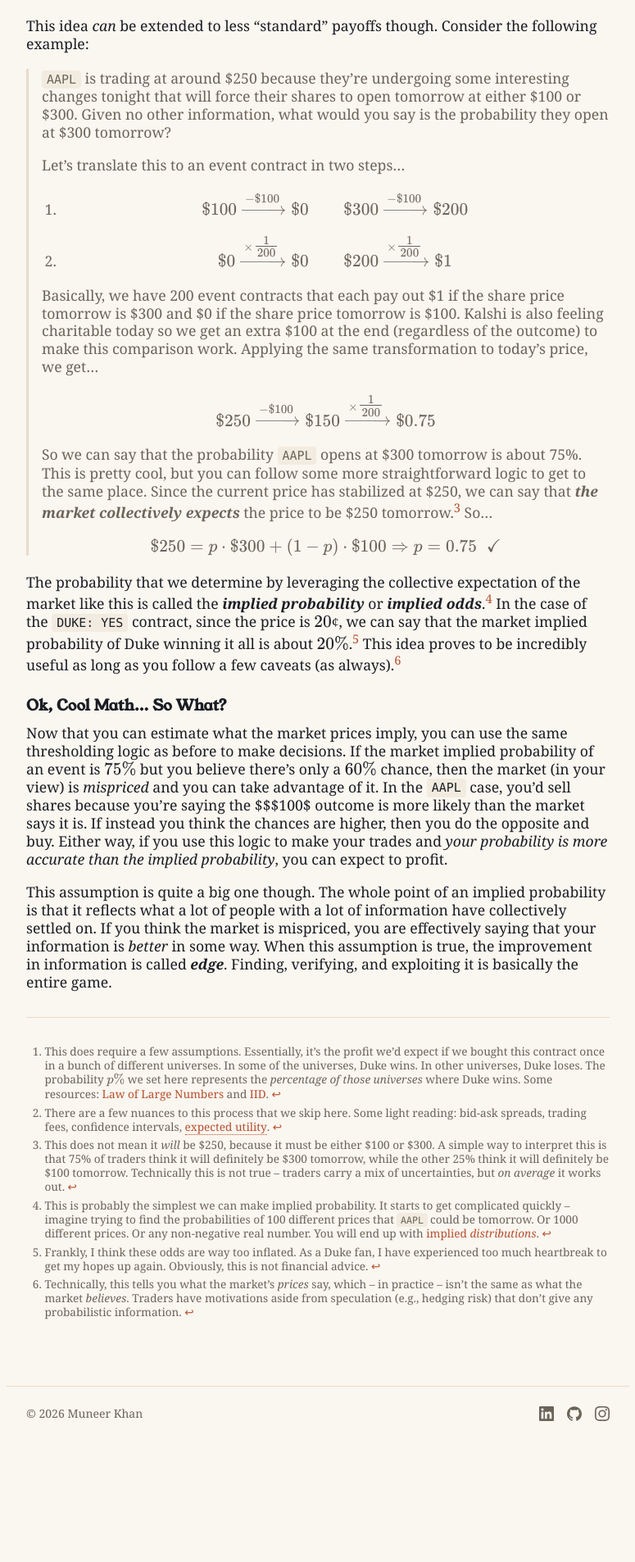
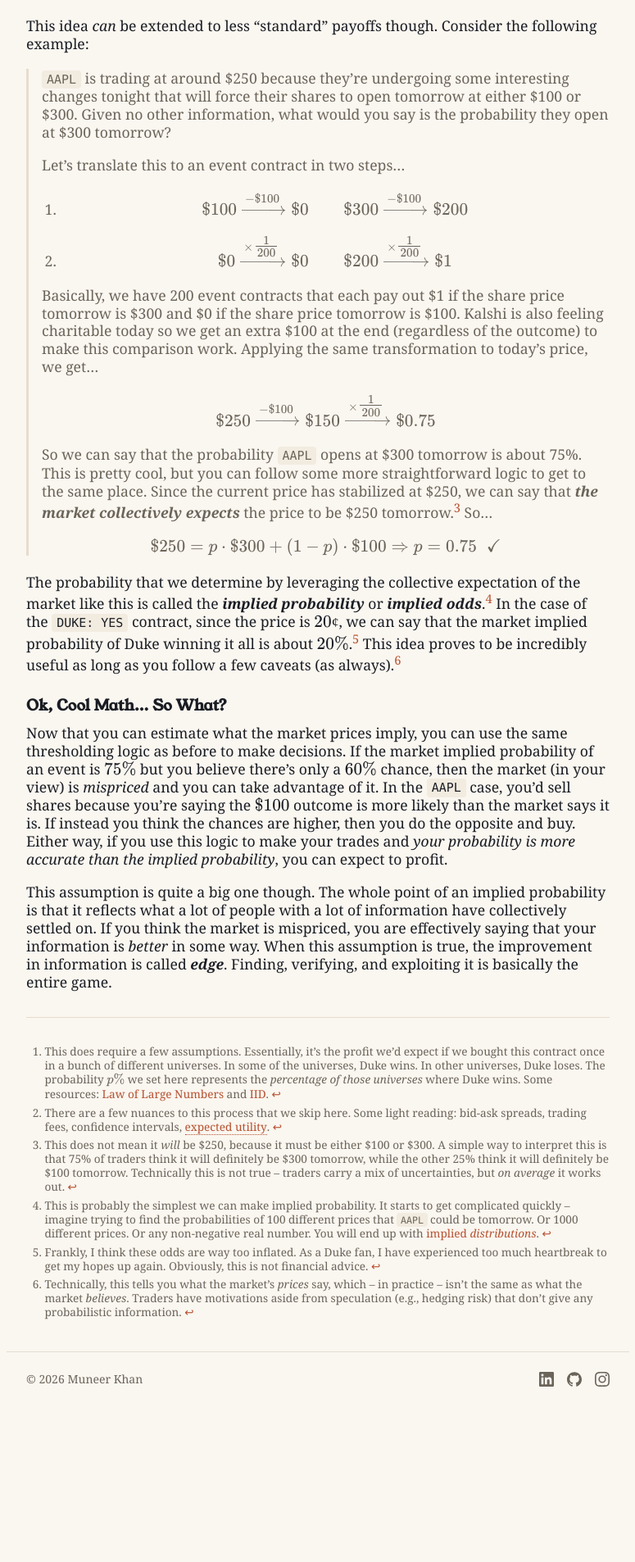
Before and after one commit to munkhan3/munkhan3.github.io, a Jekyll site: the page built from blogs/probability/how-to-put-your-money-where-your-mouth-is.md, in a window 1280 px wide. Shown: the part 1428-3334 px from the top of the page at 82% size, without its empty margins (252-1027 px from the left). Built offline with Jekyll 4.4.1, drawn with Linux system fonts in a browser that asks for light colours; some web fonts are replaced; after the commit the page ends 3160 px from its top, so only the background shows below that.

Commit message:
changes to footnote ui

```diff
--- a/_layouts/default.html
+++ b/_layouts/default.html
@@ -5,7 +5,8 @@
 </head>
 <body>
   {% include nav.html %}
-  <main>
+  {% comment %} Posts end on the note list, which needs less room above the footer than the other pages do {% endcomment %}
+  <main{% if page.layout == "blog-post" %} class="main-post"{% endif %}>
     {{ content }}
   </main>
   {% include footer.html %}
--- a/assets/css/styles.css
+++ b/assets/css/styles.css
@@ -137,6 +137,11 @@
 .site-nav-links a:hover { color: var(--color-text); text-decoration: none; }
 
 main { min-height: 60vh; padding-bottom: 4rem; }
+
+/* A post ends on the footnote list, which already reads as a closing block, so it does not
+   need the full site gutter above the footer. 2.5rem lands the gap below the list a little
+   wider than the 2rem rule above it, so the block closes rather than feeling clipped. */
+.main-post { padding-bottom: 2.5rem; }
 
 /* Footer */
 .site-footer {
@@ -389,6 +394,11 @@
 
 .footnotes li p { margin: 0; }
 
+/* Nothing follows the note list, so its trailing margin is dead space. Both are needed:
+   the last li's margin would otherwise just collapse through the ol in its place. */
+.footnotes ol { margin-bottom: 0; }
+.footnotes li:last-child { margin-bottom: 0; }
+
 /* Margin notes
    footnotes.js copies each footnote next to its marker; see there for the three placements.
    Defaults to the popup, which footnotes.js positions inline — the margin and phone rules
@@ -397,6 +407,11 @@
 
 .sidenote {
   position: absolute;
+  /* Pinned rather than left at its static position. A hidden note still takes part in
+     layout, and at the static position — the end of the post, where it is appended — the
+     tallest one overhung the footer and added dead scroll to the page. footnotes.js
+     overwrites this with the real offset before showing the note. */
+  top: 0;
   left: 0;
   width: 250px;
   max-width: calc(100% - 2rem);
@@ -431,12 +446,23 @@
 .sidenote p + p { margin-top: 0.5rem; }
 
 /* Wide enough that the note clears the text column: 760px of column plus a 230px note and
-   its gap on the right. Below this it stays a popup. */
+   its gap either side. Below this it stays a popup. footnotes.js picks the side per marker,
+   so a note never crosses the column to reach its own reference. */
 @media (min-width: 1240px) {
   .sidenote {
-    left: calc(100% + 20px);
     width: 230px;
     max-width: none;
+  }
+
+  .sidenote-right { left: calc(100% + 20px); }
+
+  /* Mirrored, so the accent edge always faces the text it belongs to */
+  .sidenote-left {
+    left: auto;
+    right: calc(100% + 20px);
+    border-left: 1px solid var(--color-border);
+    border-right: 3px solid var(--color-accent);
+    border-radius: 8px 0 0 8px;
   }
 }
 
--- a/assets/js/footnotes.js
+++ b/assets/js/footnotes.js
@@ -18,6 +18,8 @@
   var PHONE = window.matchMedia("(max-width: 600px)");
   var TOUCH = window.matchMedia("(hover: none)");
   var TAP_WINDOW = 10000;
+  var LINGER_MARGIN = 3000;
+  var LINGER_NEAR = 220;
 
   var pairs = [];
   var open = null;
@@ -44,6 +46,8 @@
 
   function place(pair) {
     var note = pair.note;
+    note.classList.remove("sidenote-left", "sidenote-right");
+
     // Phone placement is a fixed sheet, entirely CSS. Clearing the inline values left by a
     // previous popup is what lets those rules apply.
     if (PHONE.matches) {
@@ -54,10 +58,16 @@
     var box = content.getBoundingClientRect();
     var mark = pair.ref.getBoundingClientRect();
     if (MARGIN.matches) {
-      // Aligned with the marker's own line. Only `left` comes from CSS here — leaving `top`
-      // unset would drop the note at its static position, the far end of the post.
+      // Aligned with the marker's own line. Only the horizontal side comes from CSS here —
+      // leaving `top` unset would drop the note at its static position, the far end of
+      // the post.
       note.style.top = mark.top - box.top - 4 + "px";
       note.style.left = "";
+      // The note goes in whichever margin the marker is nearer, so the eye travels the
+      // shorter distance. Both margins are the same width, the column being centred, so
+      // one breakpoint covers either side.
+      var onLeft = mark.left + mark.width / 2 < window.innerWidth / 2;
+      note.classList.add(onLeft ? "sidenote-left" : "sidenote-right");
       return;
     }
     note.style.top = mark.bottom - box.top + 10 + "px";
@@ -85,11 +95,13 @@
     open = null;
   }
 
-  // Notes can carry links, so the pointer has to be able to cross the gap into one without
-  // the marker's mouseleave closing it on the way.
+  // Notes can carry links, so the pointer has to be able to reach one without the marker's
+  // mouseleave closing it on the way. A margin note is a deliberate trip across the gutter,
+  // well past the few hundred ms that bridging a popup sitting under the marker needs — and
+  // it costs nothing to leave up, being clear of the text either way.
   function hideSoon() {
     clearTimeout(hideTimer);
-    hideTimer = setTimeout(hide, 220);
+    hideTimer = setTimeout(hide, MARGIN.matches ? LINGER_MARGIN : LINGER_NEAR);
   }
 
   pairs.forEach(function (pair) {
--- a/blogs/probability/how-to-put-your-money-where-your-mouth-is.md
+++ b/blogs/probability/how-to-put-your-money-where-your-mouth-is.md
@@ -63,7 +63,7 @@
 
 <h3>Ok, Cool Math... So What?</h3>
 
-Now that you can estimate what the market prices imply, you can use the same thresholding logic as before to make decisions. If the market implied probability of an event is $$75\%$$ but you believe there's only a $$60\%$$ chance, then the market (in your view) is _mispriced_ and you can take advantage of it. In the `AAPL` case, you'd sell shares because you're saying the $$\$100$ outcome is more likely than the market says it is. If instead you think the chances are higher, then you do the opposite and buy. Either way, if you use this logic to make your trades and _your probability is more accurate than the implied probability_, you can expect to profit.
+Now that you can estimate what the market prices imply, you can use the same thresholding logic as before to make decisions. If the market implied probability of an event is $$75\%$$ but you believe there's only a $$60\%$$ chance, then the market (in your view) is _mispriced_ and you can take advantage of it. In the `AAPL` case, you'd sell shares because you're saying the $$\$100$$ outcome is more likely than the market says it is. If instead you think the chances are higher, then you do the opposite and buy. Either way, if you use this logic to make your trades and _your probability is more accurate than the implied probability_, you can expect to profit.
 
 This assumption is quite a big one though. The whole point of an implied probability is that it reflects what a lot of people with a lot of information have collectively settled on. If you think the market is mispriced, you are effectively saying that your information is _better_ in some way. When this assumption is true, the improvement in information is called **_edge_**. Finding, verifying, and exploiting it is basically the entire game.
 
```
